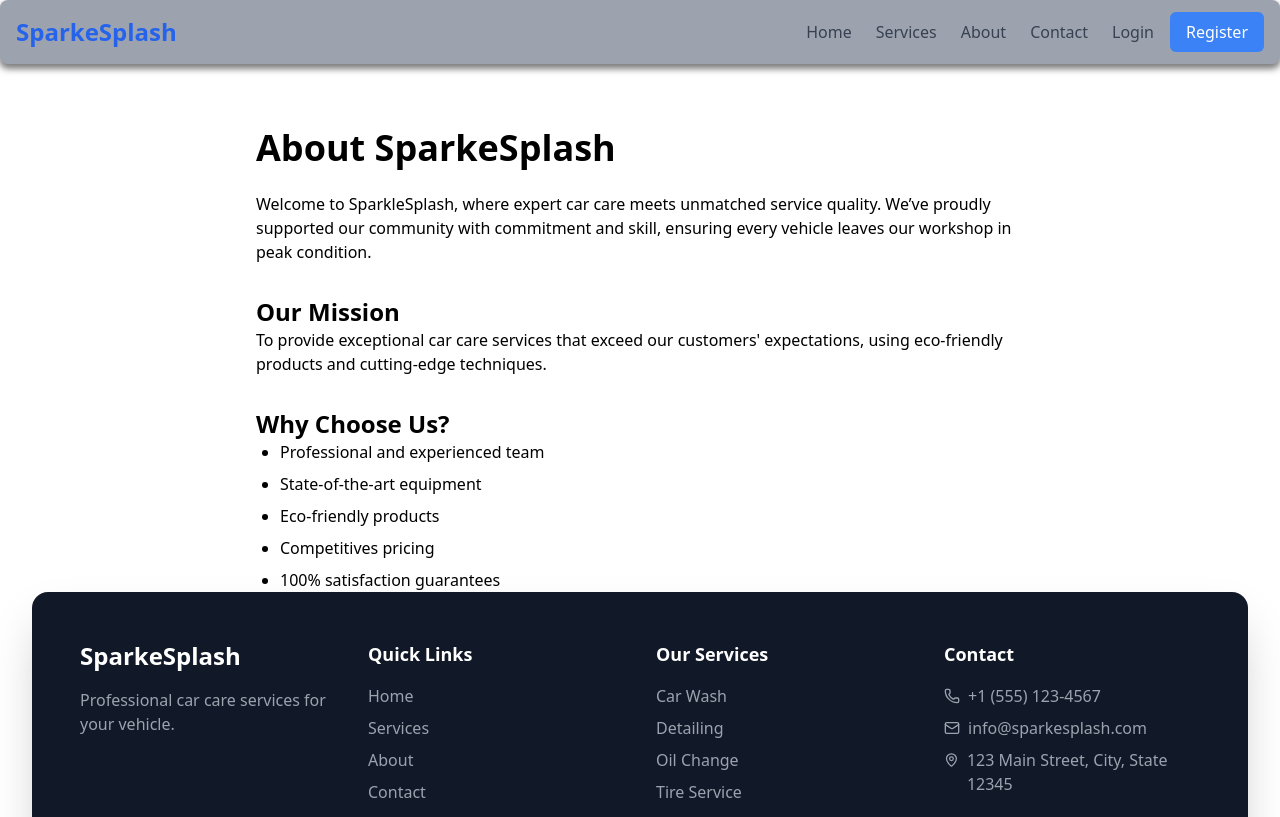
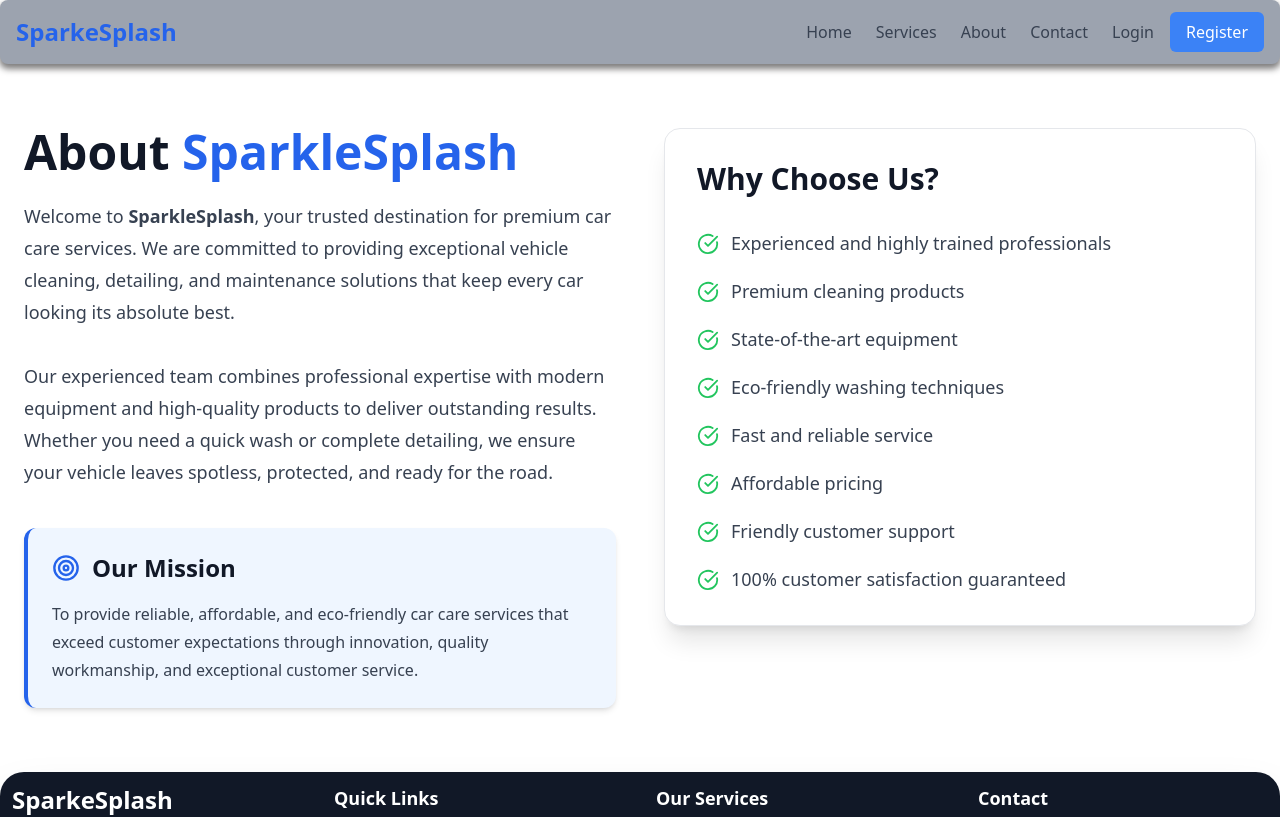
Before and after one commit to roy9html/SparkleWash, a React (Vite) app: page /about in a window 1280 px wide. Shown: the top 817 px of the page. Built offline with nearby package versions, Linux system fonts and the light colour scheme.

Commit message:
Updated Footer and About page

```diff
--- a/src/components/Footer.jsx
+++ b/src/components/Footer.jsx
@@ -4,9 +4,9 @@ import { Mail, Phone, MapPin } from 'lucide-react';
 
 const Footer = () => {
   return (
-    <footer className="mt-auto px-4 pb-4">
-      <div className="container mx-auto bg-gray-900 text-white rounded-2xl shadow-2xl overflow-hidden">
-        <div className="px-6 py-12 md:px-12">
+    <footer className="mt-auto px-0.7 pb-0.7">
+      <div className="container mx-auto bg-gray-900 text-white rounded-3xl shadow-2xl overflow-hidden">
+        <div className="px-3 py-3 md:px-3">
           <div className="grid grid-cols-1 md:grid-cols-4 gap-8">
             <div>
               <h3 className="text-2xl font-bold mb-4">SparkeSplash</h3>
--- a/src/pages/About.jsx
+++ b/src/pages/About.jsx
@@ -1,36 +1,86 @@
-import React from 'react';
-import Navbar from '../components/Navbar';
-import Footer from '../components/Footer';
+import React from "react";
+import Navbar from "../components/Navbar";
+import Footer from "../components/Footer";
+import { CheckCircle, Target } from "lucide-react";
 
 const About = () => {
+  const features = [
+    "Experienced and highly trained professionals",
+    "Premium cleaning products",
+    "State-of-the-art equipment",
+    "Eco-friendly washing techniques",
+    "Fast and reliable service",
+    "Affordable pricing",
+    "Friendly customer support",
+    "100% customer satisfaction guaranteed",
+  ];
+
   return (
     <div>
       <Navbar />
-    <div className="container mx-auto px-4 py-16">
-      <div className="max-w-3xl mx-auto">
-        <h1 className="text-4xl font-bold mb-6">About SparkeSplash</h1>
-        <div className="prose prose-lg">
-          <p>
-           Welcome to SparkleSplash, where expert car care meets unmatched service quality.
-We’ve proudly supported our community with commitment and skill, ensuring every vehicle leaves our workshop in peak condition.
-          </p>
-          <h2 className="text-2xl font-semibold mt-8">Our Mission</h2>
-          <p>
-            To provide exceptional car care services that exceed our customers' expectations,
-            using eco-friendly products and cutting-edge techniques.
-          </p>
-          <h2 className="text-2xl font-semibold mt-8">Why Choose Us?</h2>
-          <ul className="list-disc pl-6 space-y-2">
-            <li>Professional and experienced team</li>
-            <li>State-of-the-art equipment</li>
-            <li>Eco-friendly products</li>
-            <li>Competitives pricing</li>
-            <li>100% satisfaction guarantees</li>
-          </ul>
+
+      <section className="container mx-auto px-6 py-16">
+        <div className="grid grid-cols-1 lg:grid-cols-2 gap-12 items-start">
+          {/* Left Section */}
+          <div>
+            <h1 className="text-5xl font-bold text-gray-900 mb-6">
+              About <span className="text-blue-600">SparkleSplash</span>
+            </h1>
+
+            <p className="text-gray-700 text-lg leading-8 mb-8">
+              Welcome to <strong>SparkleSplash</strong>, your trusted destination
+              for premium car care services. We are committed to providing
+              exceptional vehicle cleaning, detailing, and maintenance solutions
+              that keep every car looking its absolute best.
+            </p>
+
+            <p className="text-gray-700 text-lg leading-8 mb-10">
+              Our experienced team combines professional expertise with modern
+              equipment and high-quality products to deliver outstanding
+              results. Whether you need a quick wash or complete detailing, we
+              ensure your vehicle leaves spotless, protected, and ready for the
+              road.
+            </p>
+
+            {/* Mission Card */}
+            <div className="bg-blue-50 border-l-4 border-blue-600 rounded-xl p-6 shadow-md">
+              <div className="flex items-center mb-4">
+                <Target className="text-blue-600 mr-3" size={28} />
+                <h2 className="text-2xl font-bold text-gray-900">
+                  Our Mission
+                </h2>
+              </div>
+
+              <p className="text-gray-700 leading-7">
+                To provide reliable, affordable, and eco-friendly car care
+                services that exceed customer expectations through innovation,
+                quality workmanship, and exceptional customer service.
+              </p>
+            </div>
+          </div>
+
+          {/* Right Section */}
+          <div className="bg-white rounded-2xl shadow-xl p-8 border">
+            <h2 className="text-3xl font-bold text-gray-900 mb-8">
+              Why Choose Us?
+            </h2>
+
+            <div className="space-y-5">
+              {features.map((feature, index) => (
+                <div key={index} className="flex items-start">
+                  <CheckCircle
+                    className="text-green-500 mt-1 mr-3 flex-shrink-0"
+                    size={22}
+                  />
+                  <p className="text-gray-700 text-lg">{feature}</p>
+                </div>
+              ))}
+            </div>
+          </div>
         </div>
-      </div>
+      </section>
+
       <Footer />
-      </div>
     </div>
   );
 };
```
